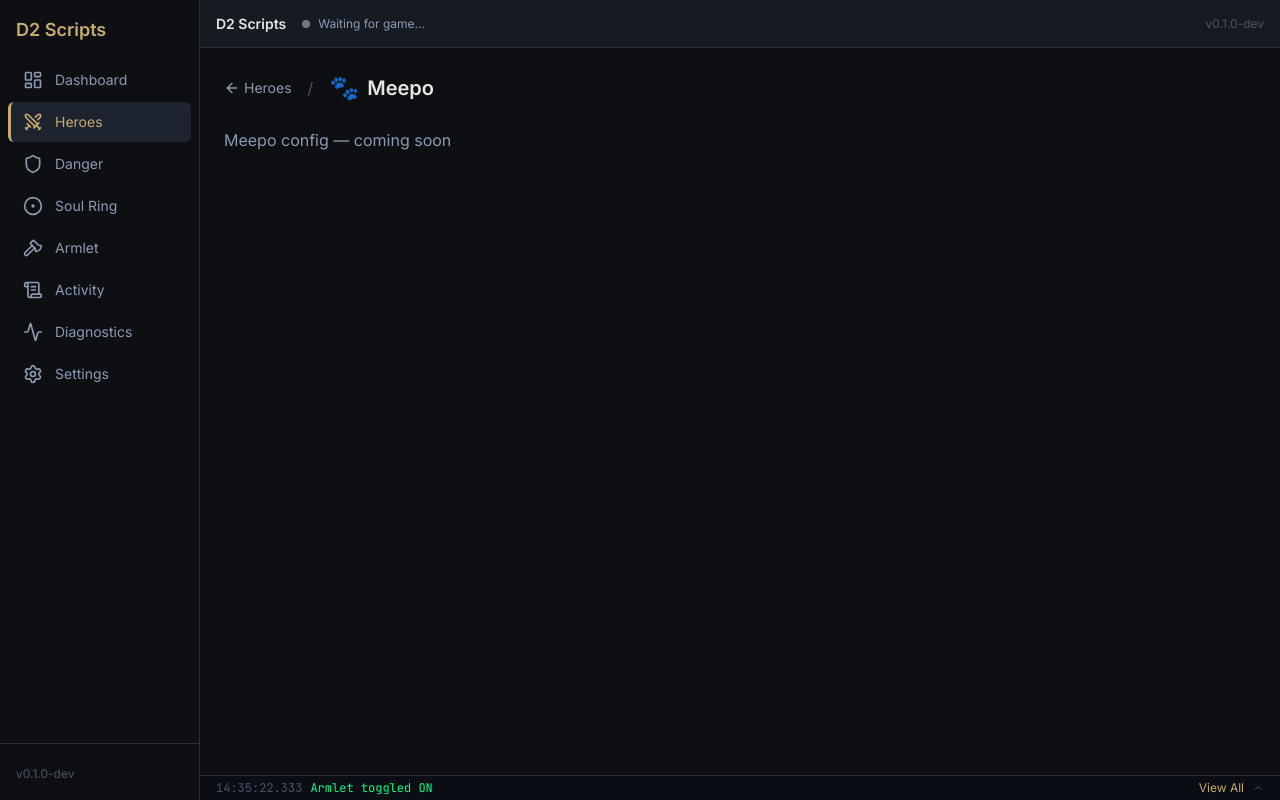
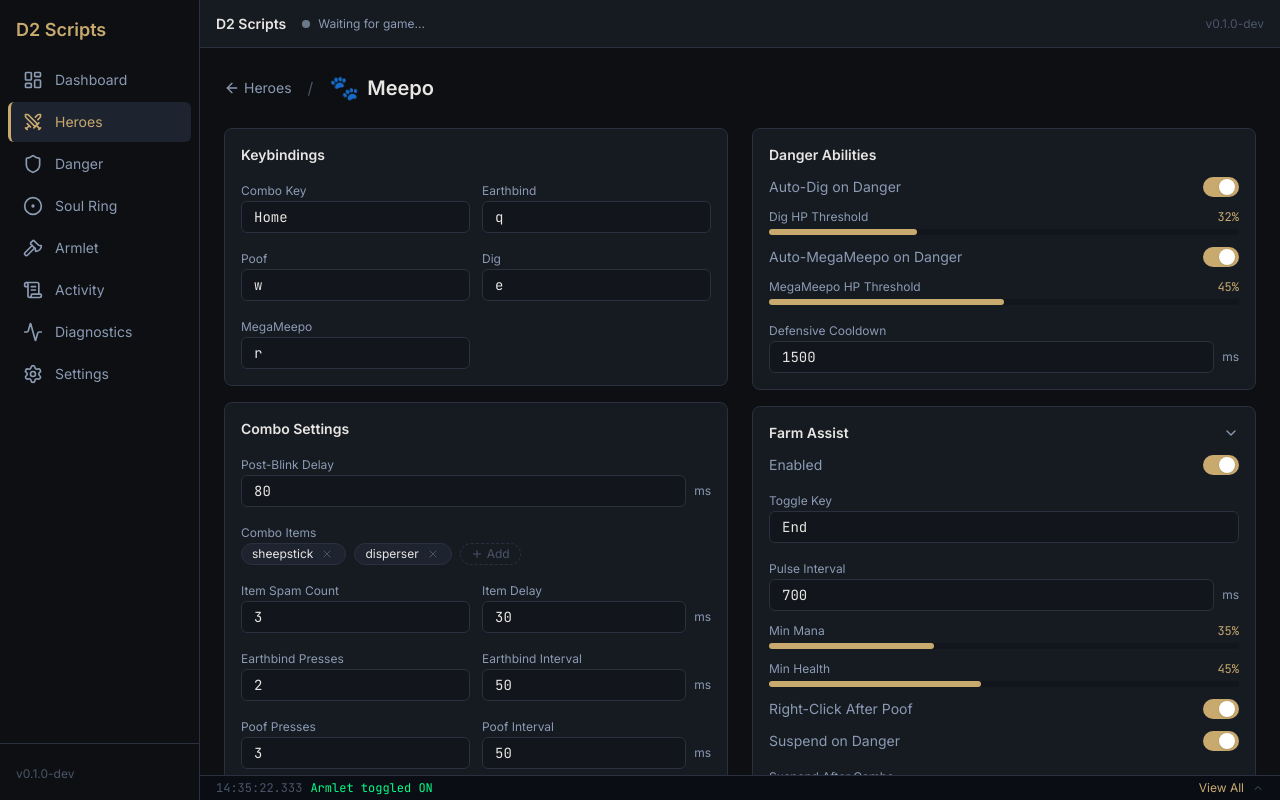
Before and after one commit to zfael/dota2-scripts, a React (Vite) app in the folder src-ui/: page /heroes/meepo in a window 1280 px wide. Built offline with nearby package versions, Linux system fonts and the light colour scheme.

Commit message:
feat(ui): implement Meepo hero config page

```diff
--- a/src-ui/src/components/heroes/configs/MeepoConfig.tsx
+++ b/src-ui/src/components/heroes/configs/MeepoConfig.tsx
@@ -1,3 +1,65 @@
+import { Card } from "../../common/Card";
+import { Toggle } from "../../common/Toggle";
+import { Slider } from "../../common/Slider";
+import { NumberInput } from "../../common/NumberInput";
+import { KeyInput } from "../../common/KeyInput";
+import { TagList } from "../../common/TagList";
+import { useConfigStore } from "../../../stores/configStore";
+
 export default function MeepoConfig() {
-  return <p className="text-subtle">Meepo config — coming soon</p>;
+  const config = useConfigStore((s) => s.config.heroes.meepo);
+  const update = useConfigStore((s) => s.updateHeroConfig);
+  const set = (updates: Partial<typeof config>) => update("meepo", updates);
+  const setFarm = (updates: Partial<typeof config.farm_assist>) =>
+    set({ farm_assist: { ...config.farm_assist, ...updates } });
+
+  return (
+    <>
+      <div className="space-y-4">
+        <Card title="Keybindings">
+          <div className="grid grid-cols-2 gap-3">
+            <KeyInput label="Combo Key" value={config.standalone_key} onChange={(v) => set({ standalone_key: v })} />
+            <KeyInput label="Earthbind" value={config.earthbind_key} onChange={(v) => set({ earthbind_key: v })} />
+            <KeyInput label="Poof" value={config.poof_key} onChange={(v) => set({ poof_key: v })} />
+            <KeyInput label="Dig" value={config.dig_key} onChange={(v) => set({ dig_key: v })} />
+            <KeyInput label="MegaMeepo" value={config.megameepo_key} onChange={(v) => set({ megameepo_key: v })} />
+          </div>
+        </Card>
+
+        <Card title="Combo Settings">
+          <NumberInput label="Post-Blink Delay" value={config.post_blink_delay_ms} onChange={(v) => set({ post_blink_delay_ms: v })} suffix="ms" />
+          <TagList label="Combo Items" items={config.combo_items} onChange={(v) => set({ combo_items: v })} />
+          <div className="grid grid-cols-2 gap-3">
+            <NumberInput label="Item Spam Count" value={config.combo_item_spam_count} onChange={(v) => set({ combo_item_spam_count: v })} />
+            <NumberInput label="Item Delay" value={config.combo_item_delay_ms} onChange={(v) => set({ combo_item_delay_ms: v })} suffix="ms" />
+            <NumberInput label="Earthbind Presses" value={config.earthbind_press_count} onChange={(v) => set({ earthbind_press_count: v })} />
+            <NumberInput label="Earthbind Interval" value={config.earthbind_press_interval_ms} onChange={(v) => set({ earthbind_press_interval_ms: v })} suffix="ms" />
+            <NumberInput label="Poof Presses" value={config.poof_press_count} onChange={(v) => set({ poof_press_count: v })} />
+            <NumberInput label="Poof Interval" value={config.poof_press_interval_ms} onChange={(v) => set({ poof_press_interval_ms: v })} suffix="ms" />
+          </div>
+        </Card>
+      </div>
+
+      <div className="space-y-4">
+        <Card title="Danger Abilities">
+          <Toggle label="Auto-Dig on Danger" checked={config.auto_dig_on_danger} onChange={(v) => set({ auto_dig_on_danger: v })} />
+          <Slider label="Dig HP Threshold" value={config.dig_hp_threshold_percent} min={10} max={80} onChange={(v) => set({ dig_hp_threshold_percent: v })} suffix="%" />
+          <Toggle label="Auto-MegaMeepo on Danger" checked={config.auto_megameepo_on_danger} onChange={(v) => set({ auto_megameepo_on_danger: v })} />
+          <Slider label="MegaMeepo HP Threshold" value={config.megameepo_hp_threshold_percent} min={10} max={80} onChange={(v) => set({ megameepo_hp_threshold_percent: v })} suffix="%" />
+          <NumberInput label="Defensive Cooldown" value={config.defensive_trigger_cooldown_ms} onChange={(v) => set({ defensive_trigger_cooldown_ms: v })} suffix="ms" />
+        </Card>
+
+        <Card title="Farm Assist" collapsible>
+          <Toggle label="Enabled" checked={config.farm_assist.enabled} onChange={(v) => setFarm({ enabled: v })} />
+          <KeyInput label="Toggle Key" value={config.farm_assist.toggle_key} onChange={(v) => setFarm({ toggle_key: v })} />
+          <NumberInput label="Pulse Interval" value={config.farm_assist.pulse_interval_ms} onChange={(v) => setFarm({ pulse_interval_ms: v })} suffix="ms" />
+          <Slider label="Min Mana" value={config.farm_assist.minimum_mana_percent} min={0} max={100} onChange={(v) => setFarm({ minimum_mana_percent: v })} suffix="%" />
+          <Slider label="Min Health" value={config.farm_assist.minimum_health_percent} min={0} max={100} onChange={(v) => setFarm({ minimum_health_percent: v })} suffix="%" />
+          <Toggle label="Right-Click After Poof" checked={config.farm_assist.right_click_after_poof} onChange={(v) => setFarm({ right_click_after_poof: v })} />
+          <Toggle label="Suspend on Danger" checked={config.farm_assist.suspend_on_danger} onChange={(v) => setFarm({ suspend_on_danger: v })} />
+          <NumberInput label="Suspend After Combo" value={config.farm_assist.suspend_after_manual_combo_ms} onChange={(v) => setFarm({ suspend_after_manual_combo_ms: v })} suffix="ms" />
+        </Card>
+      </div>
+    </>
+  );
 }
```
